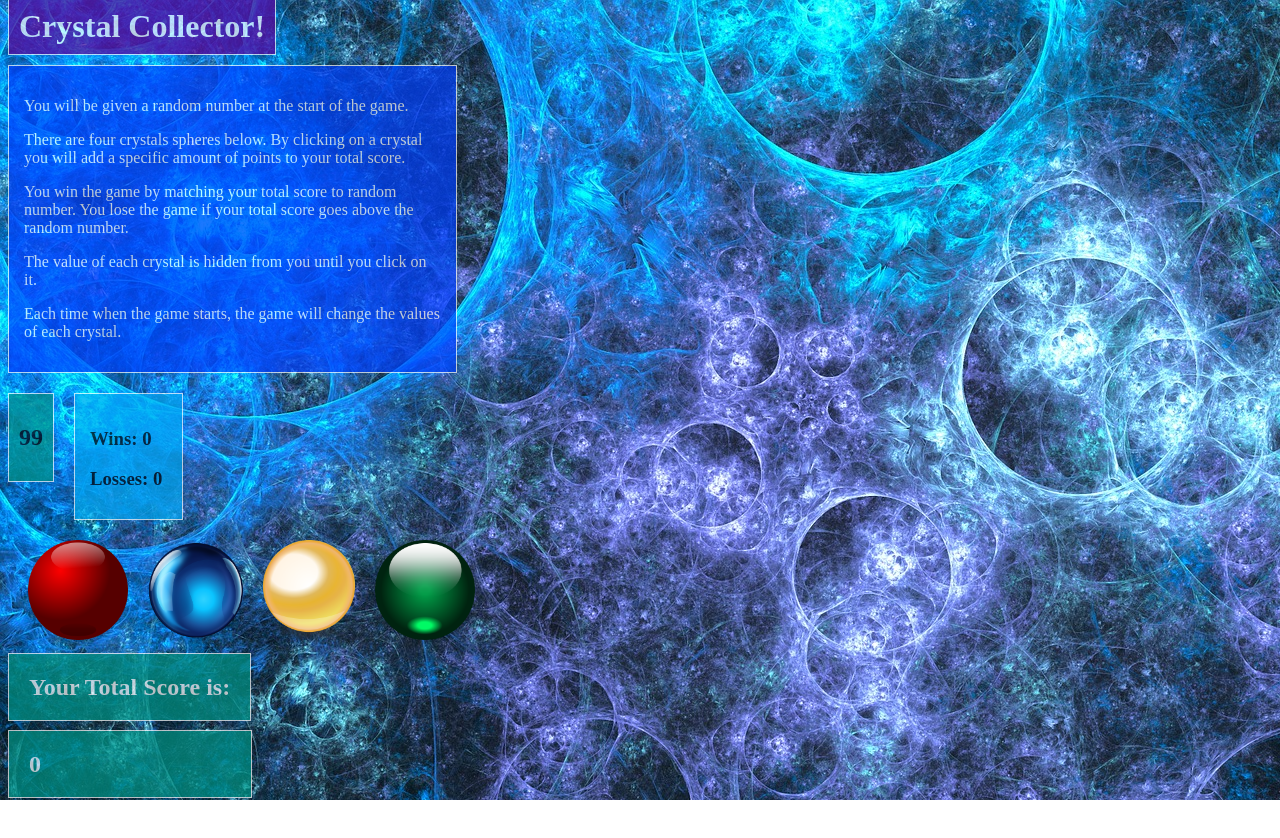
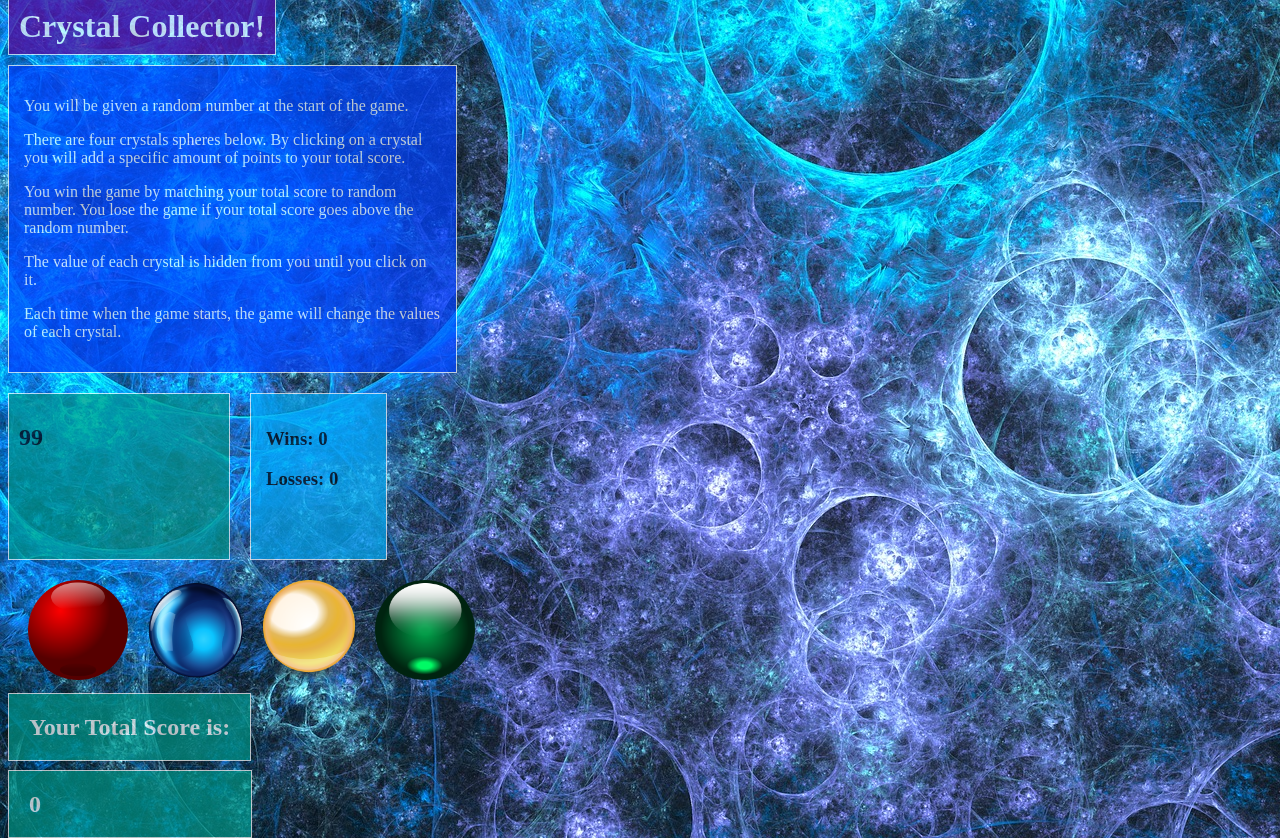
Before and after one commit to wzuschlag/week-4-game, a plain HTML site: page index.html in a window 1280 px wide. Before the commit the page ends 800 px from the top, so only its background shows below. Drawn offline with nearby package versions, Linux system fonts and the light colour scheme.

Commit message:
clean up bugs and fixes hmwk4.1

```diff
--- a/assets/css/style.css
+++ b/assets/css/style.css
@@ -37,6 +37,8 @@ h1 {
   display: inline-block;
   padding: 10px;
   margin-top: 20px;
+  width: 200px;
+  height: 145px;
   border: solid 1px white;
 }
 
@@ -47,6 +49,8 @@ h1 {
   padding: 15px 20px 10px 15px;
   margin-top: 20px;
   margin-left: 20px;
+  width: 100px;
+  height: 140px;
   border: solid 1px white;
 }
 
```
Also changed, not shown: index.html (+1 -1 lines).
